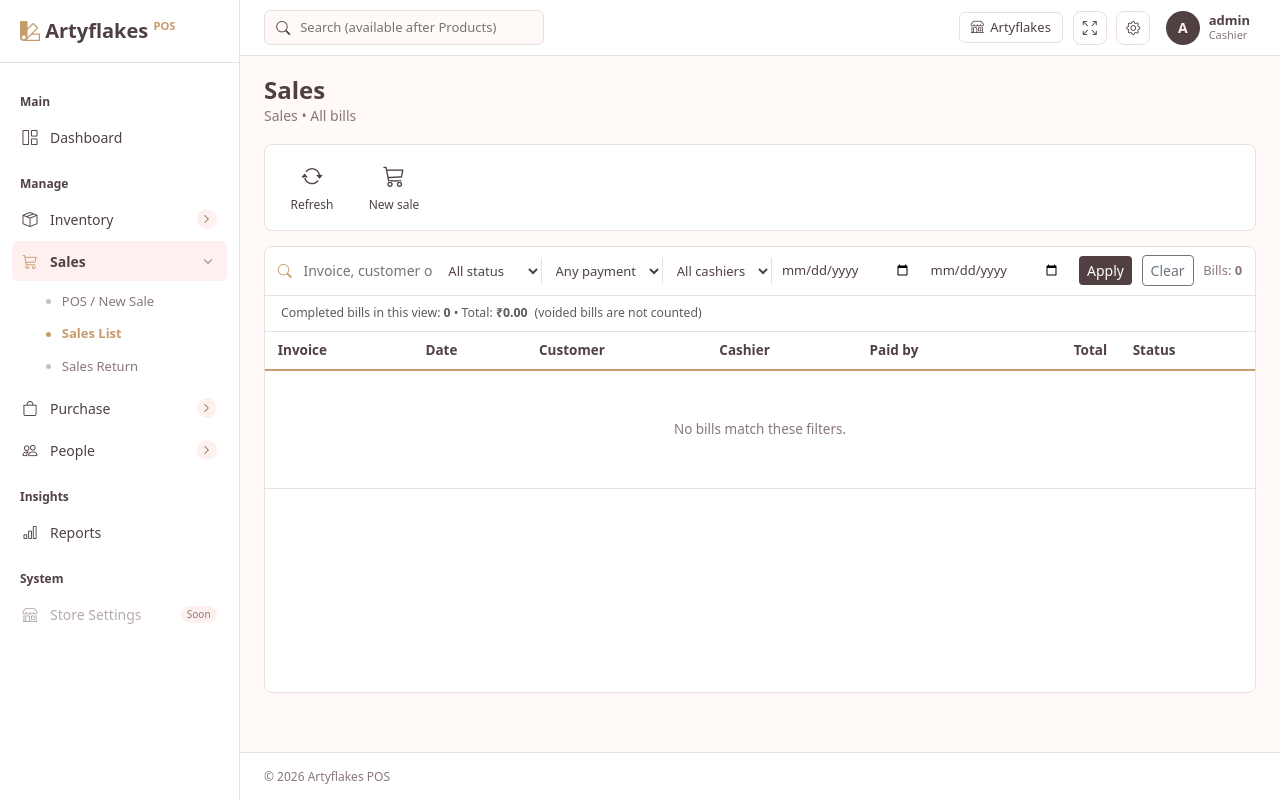
After one commit to nirmitraval1405-cpu/artyflakes_pos_app, a Django app: page /sales/ in a window 1280 px wide. The commit adds this page. Run offline with Django 5.2, Linux system fonts and the light colour scheme; a user stored in the database is signed in; data comes from the database, SQL or seed files in the repository; data that the repository does not hold is empty.

Commit message:
Phase 6b: sales list, bill detail, void, sales returns

```diff
--- a/config/settings.py
+++ b/config/settings.py
@@ -13,7 +13,7 @@ https://docs.djangoproject.com/en/6.1/ref/settings/
 from pathlib import Path
 import os
 from dotenv import load_dotenv
-
+from django.contrib.messages import constants as message_constants
 
 # Build paths inside the project like this: BASE_DIR / 'subdir'.
 BASE_DIR = Path(__file__).resolve().parent.parent
@@ -164,3 +164,5 @@ STORE = {
     "gstin": "",            # leave blank if not GST registered
     "footer": "Thank you! Visit again.",
 }
+
+MESSAGE_TAGS = {message_constants.ERROR: "danger"}
--- a/pos/urls.py
+++ b/pos/urls.py
@@ -12,4 +12,10 @@ urlpatterns = [
     path("api/sales/<int:pk>/note/", views.sale_note, name="sale_note"),
     path("receipt/<int:pk>/", views.receipt, name="receipt"),
     path("invoice/<int:pk>/", views.invoice, name="invoice"),
+
+    path("sales/", views.sale_list, name="sale_list"),
+    path("sales/<int:pk>/", views.sale_detail, name="sale_detail"),
+    path("sales/<int:pk>/void/", views.sale_void, name="sale_void"),
+    path("sales/<int:pk>/return/", views.sale_return, name="sale_return"),
+    path("returns/", views.return_list, name="return_list"),
 ]
--- a/pos/views.py
+++ b/pos/views.py
@@ -1,20 +1,26 @@
 import json
 import logging
+import uuid
+from datetime import date
 from decimal import ROUND_HALF_UP, Decimal
 
 from django.conf import settings
+from django.contrib import messages
+from django.contrib.auth import get_user_model
 from django.contrib.auth.decorators import login_required
-from django.db.models import Q
+from django.core.exceptions import PermissionDenied
+from django.core.paginator import Paginator
+from django.db.models import Count, Exists, OuterRef, Q, Sum
 from django.http import Http404, JsonResponse
-from django.shortcuts import get_object_or_404, render
+from django.shortcuts import get_object_or_404, redirect, render
 from django.views.decorators.http import require_POST
 
 from inventory.models import Product
 from inventory.stock import with_stock
 from people.models import Contact
 
-from .models import Payment, Sale
-from .services import CheckoutError, create_sale
+from .models import Payment, Sale, SaleItem, SaleReturn, SaleReturnItem
+from .services import COUNT_UNITS, CheckoutError, create_return, create_sale, void_sale
 
 logger = logging.getLogger(__name__)
 
@@ -186,3 +192,181 @@ def sale_note(request, pk):
     sale.note = str(data.get("note", "")).strip()[:255]
     sale.save(update_fields=["note", "updated_at"])
     return JsonResponse({"ok": True})
+
+
+# =====================  Sales list, bill detail, void, return  =====================
+def _parse_date(text):
+    try:
+        return date.fromisoformat(text)
+    except (ValueError, TypeError):
+        return None
+
+
+def _returned_totals(sale):
+    """{sale_item_id: {"q": quantity returned so far, "a": amount refunded so far}}"""
+    rows = (
+        SaleReturnItem.objects.filter(sale_item__sale=sale)
+        .values("sale_item_id")
+        .annotate(q=Sum("quantity"), a=Sum("refund_amount"))
+    )
+    return {r["sale_item_id"]: r for r in rows}
+
+
+@login_required
+def sale_list(request):
+    admin = request.user.is_admin_role
+    q = request.GET.get("q", "").strip()
+    status = request.GET.get("status", "")
+    method = request.GET.get("method", "")
+    cashier_id = request.GET.get("cashier", "") if admin else ""
+    date_from = request.GET.get("date_from", "")
+    date_to = request.GET.get("date_to", "")
+
+    base = Sale.objects.all()
+    if not admin:
+        base = base.filter(cashier=request.user)          # a cashier sees only their own bills
+    if q:
+        base = base.filter(
+            Q(invoice_no__icontains=q) | Q(customer__name__icontains=q) | Q(customer__phone__icontains=q)
+        )
+    if status in Sale.Status.values:
+        base = base.filter(status=status)
+    if method in Payment.Method.values:
+        base = base.filter(Exists(Payment.objects.filter(sale=OuterRef("pk"), method=method)))
+    if cashier_id.isdigit():
+        base = base.filter(cashier_id=cashier_id)
+    if _parse_date(date_from):
+        base = base.filter(created_at__date__gte=_parse_date(date_from))
+    if _parse_date(date_to):
+        base = base.filter(created_at__date__lte=_parse_date(date_to))
+
+    totals = base.filter(status=Sale.Status.COMPLETED).aggregate(n=Count("id"), s=Sum("total"))
+
+    qs = (
+        base.select_related("customer", "cashier")
+        .prefetch_related("payments")
+        .annotate(return_count=Count("returns", distinct=True))
+    )
+    paginator = Paginator(qs, 50)
+    page = paginator.get_page(request.GET.get("page"))
+
+    rows = [(s, ", ".join(sorted({p.get_method_display() for p in s.payments.all()}))) for s in page]
+
+    params = request.GET.copy()
+    params.pop("page", None)
+
+    return render(request, "pos/sale_list.html", {
+        "rows": rows, "page": page, "total": paginator.count, "totals": totals,
+        "q": q, "status": status, "method": method, "cashier_id": cashier_id,
+        "date_from": date_from, "date_to": date_to,
+        "statuses": Sale.Status.choices, "methods": Payment.Method.choices,
+        "cashiers": get_user_model().objects.order_by("username") if admin else [],
+        "querystring": params.urlencode(), "can_manage": admin,
+    })
+
+
+@login_required
+def sale_detail(request, pk):
+    sale = _sale_for(request, pk)
+    admin = request.user.is_admin_role
+    done = _returned_totals(sale)
+
+    rows, any_left = [], False
+    for it in sale.items.all():
+        back = done[it.pk]["q"] if it.pk in done else Decimal("0")
+        left = it.quantity - back
+        any_left = any_left or left > 0
+        rows.append({"it": it, "returned": back, "left": left})
+
+    returns = list(sale.returns.select_related("processed_by").prefetch_related("items"))
+    completed = sale.status == Sale.Status.COMPLETED
+    bill = _bill_context(request, sale)
+
+    return render(request, "pos/sale_detail.html", {
+        "sale": sale, "rows": rows, "returns": returns,
+        "pay_lines": bill["pay_lines"],
+        "refunded": sum((r.refund_total for r in returns), Decimal("0")),
+        "can_return": admin and completed and any_left,
+        "can_void": admin and completed and not returns,
+        "is_admin": admin,
+    })
+
+
+@login_required
+@require_POST
+def sale_void(request, pk):
+    if not request.user.is_admin_role:
+        raise PermissionDenied
+    try:
+        sale = void_sale(request.user, pk, request.POST.get("reason", ""))
+    except CheckoutError as exc:
+        messages.error(request, str(exc))
+    else:
+        messages.success(request, f"{sale.invoice_no} was voided and its stock was put back.")
+    return redirect("pos:sale_detail", pk=pk)
+
+
+@login_required
+def sale_return(request, pk):
+    if not request.user.is_admin_role:
+        raise PermissionDenied
+    sale = get_object_or_404(Sale.objects.select_related("customer"), pk=pk)
+    posted = request.POST if request.method == "POST" else {}
+
+    if request.method == "POST":
+        quantities = {}
+        for key, value in request.POST.items():
+            if key.startswith("qty_") and key[4:].isdigit():
+                quantities[int(key[4:])] = value
+        data = {
+            "quantities": quantities,
+            "refund_method": request.POST.get("refund_method"),
+            "reason": request.POST.get("reason", ""),
+            "client_token": request.POST.get("client_token", ""),
+        }
+        try:
+            ret, duplicate = create_return(request.user, sale.pk, data)
+        except CheckoutError as exc:
+            messages.error(request, str(exc))
+        else:
+            if duplicate:
+                messages.info(request, f"{ret.return_no} was already recorded.")
+            else:
+                messages.success(request, f"Return {ret.return_no} saved. Refund \u20b9{ret.refund_total:,.2f} ({ret.get_refund_method_display()}).")
+            return redirect("pos:sale_detail", pk=sale.pk)
+
+    done = _returned_totals(sale)
+    rows = []
+    for it in sale.items.all():
+        back_q = done[it.pk]["q"] if it.pk in done else Decimal("0")
+        back_a = done[it.pk]["a"] if it.pk in done else Decimal("0")
+        rows.append({
+            "it": it, "returned": back_q,
+            "left_q": it.quantity - back_q, "left_a": it.line_total - back_a,
+            "whole": it.unit in COUNT_UNITS, "value": posted.get(f"qty_{it.pk}", ""),
+        })
+
+    return render(request, "pos/sale_return.html", {
+        "sale": sale, "rows": rows, "methods": Payment.Method.choices,
+        "token": posted.get("client_token") or uuid.uuid4().hex,
+        "reason": posted.get("reason", ""), "method": posted.get("refund_method", "cash"),
+        "voided": sale.status == Sale.Status.VOIDED,
+    })
+
+
+@login_required
+def return_list(request):
+    if not request.user.is_admin_role:
+        raise PermissionDenied
+    qs = SaleReturn.objects.select_related("sale", "sale__customer", "processed_by")
+    q = request.GET.get("q", "").strip()
+    if q:
+        qs = qs.filter(Q(return_no__icontains=q) | Q(sale__invoice_no__icontains=q) | Q(sale__customer__name__icontains=q))
+
+    paginator = Paginator(qs, 50)
+    page = paginator.get_page(request.GET.get("page"))
+    params = request.GET.copy()
+    params.pop("page", None)
+    return render(request, "pos/return_list.html", {
+        "page": page, "total": paginator.count, "q": q, "querystring": params.urlencode(),
+    })
--- a/templates/base.html
+++ b/templates/base.html
@@ -48,7 +48,7 @@
       {% endwith %}
 
       <!-- Sales -->
-      <button class="side-link nav-toggle collapsed" type="button" data-bs-toggle="collapse" data-bs-target="#grpSales" aria-expanded="false">
+      {% comment %} <button class="side-link nav-toggle collapsed" type="button" data-bs-toggle="collapse" data-bs-target="#grpSales" aria-expanded="false">
         <i class="bi bi-cart3"></i> Sales
         <span class="chev"><i class="bi bi-chevron-right"></i></span>
       </button>
@@ -58,7 +58,22 @@
           <span class="sub-link disabled">Sales List <em>Soon</em></span>
           <span class="sub-link disabled">Sales Return <em>Soon</em></span>
         </div>
+      </div> {% endcomment %}
+      {% with sapp=request.resolver_match.app_name su=request.resolver_match.url_name %}
+      <button class="side-link nav-toggle {% if sapp != 'pos' %}collapsed{% endif %}" type="button" data-bs-toggle="collapse" data-bs-target="#grpSales" aria-expanded="{% if sapp == 'pos' %}true{% else %}false{% endif %}">
+        <i class="bi bi-cart3"></i> Sales
+        <span class="chev"><i class="bi bi-chevron-right"></i></span>
+      </button>
+      <div class="collapse {% if sapp == 'pos' %}show{% endif %}" id="grpSales">
+        <div class="sub-list">
+          <a class="sub-link" href="{% url 'pos:screen' %}">POS / New Sale</a>
+          <a class="sub-link {% if su == 'sale_list' or su == 'sale_detail' %}active{% endif %}" href="{% url 'pos:sale_list' %}">Sales List</a>
+          {% if user.is_admin_role %}
+          <a class="sub-link {% if su == 'return_list' or su == 'sale_return' %}active{% endif %}" href="{% url 'pos:return_list' %}">Sales Return</a>
+          {% endif %}
+        </div>
       </div>
+      {% endwith %}
 
       <!-- Purchase -->
       <button class="side-link nav-toggle collapsed" type="button" data-bs-toggle="collapse" data-bs-target="#grpPurchase" aria-expanded="false">
--- /dev/null
+++ b/templates/pos/sale_list.html
@@ -0,0 +1,87 @@
+{% extends "base.html" %}
+{% load static %}
+{% block title %}Sales · Artyflakes POS{% endblock %}
+{% block extra_css %}<link href="{% static 'css/inventory.css' %}" rel="stylesheet">{% endblock %}
+
+{% block content %}
+<div class="page-head">
+  <div>
+    <h3>Sales</h3>
+    <p>Sales &bull; {% if can_manage %}All bills{% else %}Your bills{% endif %}</p>
+  </div>
+</div>
+
+<div class="toolbar">
+  <a class="tb" href="{{ request.get_full_path }}"><i class="bi bi-arrow-repeat"></i><span>Refresh</span></a>
+  <a class="tb" href="{% url 'pos:screen' %}"><i class="bi bi-cart3"></i><span>New sale</span></a>
+</div>
+
+<section class="grid-panel">
+  <form class="grid-search" method="get" style="flex-wrap: wrap;">
+    <i class="bi bi-search"></i>
+    <input type="text" name="q" value="{{ q }}" placeholder="Invoice, customer or phone" autocomplete="off">
+    <select name="status" class="grid-field" onchange="this.form.submit()">
+      <option value="">All status</option>
+      {% for value, label in statuses %}<option value="{{ value }}" {% if value == status %}selected{% endif %}>{{ label }}</option>{% endfor %}
+    </select>
+    <select name="method" class="grid-field" onchange="this.form.submit()">
+      <option value="">Any payment</option>
+      {% for value, label in methods %}<option value="{{ value }}" {% if value == method %}selected{% endif %}>{{ label }}</option>{% endfor %}
+    </select>
+    {% if can_manage %}
+    <select name="cashier" class="grid-field" onchange="this.form.submit()">
+      <option value="">All cashiers</option>
+      {% for c in cashiers %}<option value="{{ c.pk }}" {% if cashier_id == c.pk|stringformat:"s" %}selected{% endif %}>{{ c.get_full_name|default:c.username }}</option>{% endfor %}
+    </select>
+    {% endif %}
+    <input type="date" name="date_from" value="{{ date_from }}" class="grid-field" title="From">
+    <input type="date" name="date_to" value="{{ date_to }}" class="grid-field" title="To">
+    <button class="btn btn-brand btn-sm">Apply</button>
+    <a class="btn btn-outline-secondary btn-sm" href="{% url 'pos:sale_list' %}">Clear</a>
+    <span class="count">Bills: <strong>{{ total }}</strong></span>
+  </form>
+
+  <div class="px-3 py-2 small text-muted border-bottom">
+    Completed bills in this view: <strong>{{ totals.n }}</strong> &bull; Total: <strong>₹{{ totals.s|default:0|floatformat:"2g" }}</strong>
+    <span class="ms-1">(voided bills are not counted)</span>
+  </div>
+
+  <div class="grid-wrap">
+    <table class="grid">
+      <thead>
+        <tr>
+          <th>Invoice</th><th>Date</th><th>Customer</th><th>Cashier</th><th>Paid by</th>
+          <th class="num">Total</th><th>Status</th>
+        </tr>
+      </thead>
+      <tbody>
+        {% for s, methods_text in rows %}
+        <tr class="{% if s.status == 'voided' %}inactive{% endif %}">
+          <td><a href="{% url 'pos:sale_detail' s.pk %}"><strong>{{ s.invoice_no }}</strong></a></td>
+          <td>{{ s.created_at|date:"d-m-Y H:i" }}</td>
+          <td>{{ s.customer.name }}</td>
+          <td>{{ s.cashier.get_full_name|default:s.cashier.username }}</td>
+          <td>{{ methods_text }}</td>
+          <td class="num">{{ s.total|floatformat:"2g" }}</td>
+          <td>
+            {% if s.status == 'voided' %}<span class="st st-out">Voided</span>
+            {% else %}<span class="st st-ok">Completed</span>{% endif %}
+            {% if s.return_count %}<span class="tag">Returns: {{ s.return_count }}</span>{% endif %}
+          </td>
+        </tr>
+        {% empty %}
+        <tr><td colspan="7" class="grid-empty">No bills match these filters.</td></tr>
+        {% endfor %}
+      </tbody>
+    </table>
+  </div>
+
+  {% if page.has_other_pages %}
+  <div class="pager">
+    {% if page.has_previous %}<a href="?{{ querystring }}&page={{ page.previous_page_number }}">&laquo; Previous</a>{% endif %}
+    <span>Page {{ page.number }} of {{ page.paginator.num_pages }}</span>
+    {% if page.has_next %}<a href="?{{ querystring }}&page={{ page.next_page_number }}">Next &raquo;</a>{% endif %}
+  </div>
+  {% endif %}
+</section>
+{% endblock %}
```
Also changed, not shown: pos/admin.py (+29 -16 lines), pos/models.py (+56 -7 lines), pos/services.py (+167 -1 lines), templates/pos/return_list.html (added, +57 -0 lines), templates/pos/sale_return.html (added, +103 -0 lines), pos/migrations/0002_returncounter_sale_void_reason_sale_voided_at_and_more.py (added).
